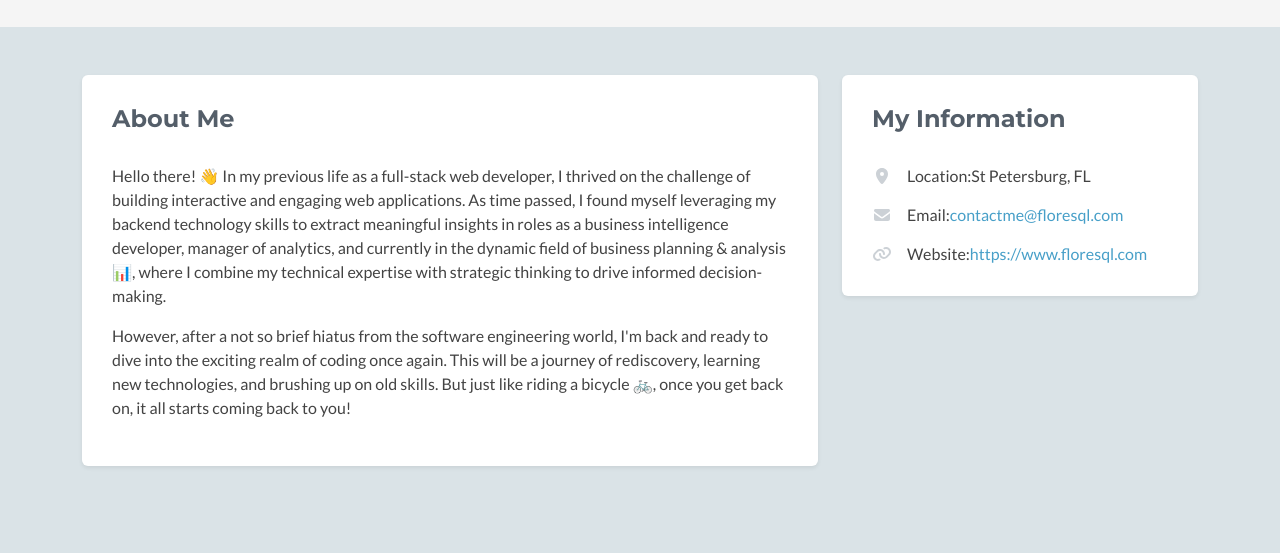
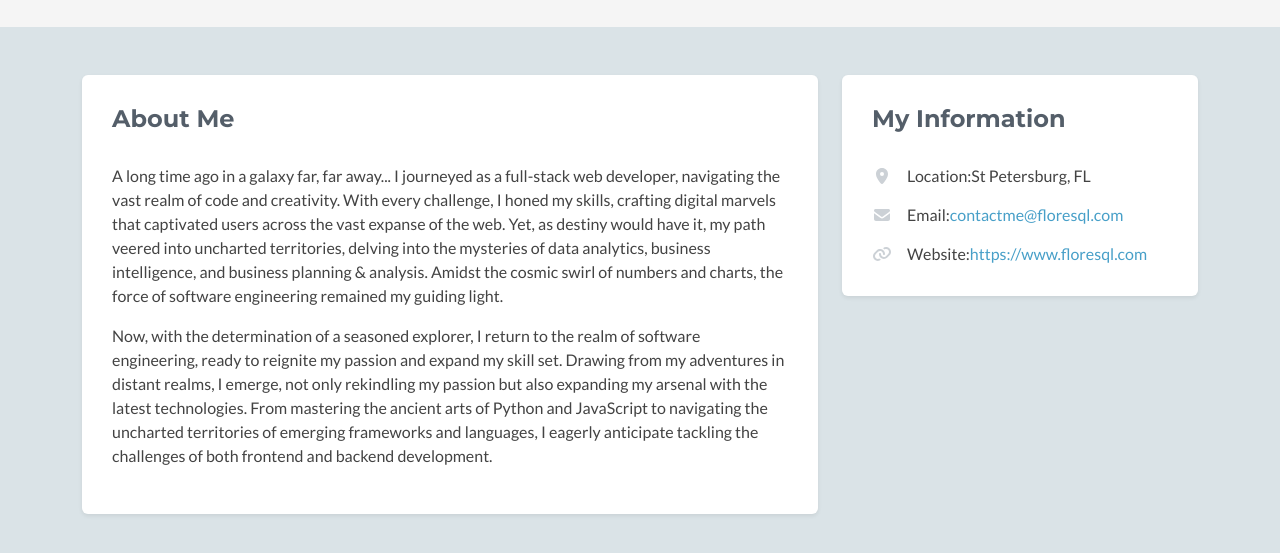
Before and after one commit to floresql/floresql.com, a plain HTML site: page index.html in a window 1280 px wide. Shown: the part 223-776 px from the top of the page. Drawn offline with nearby package versions, Linux system fonts and the light colour scheme; no server answers; a script that the page names is missing; some icons are missing.

Commit message:
Update index.html
changed the about me section.

```diff
--- a/index.html
+++ b/index.html
@@ -79,8 +79,8 @@
                     <div class="section-inner shadow-sm rounded">
                         <h2 class="heading">About Me</h2>
                         <div class="content">
-                            <p>Hello there! 👋 In my previous life as a full-stack web developer, I thrived on the challenge of building interactive and engaging web applications. As time passed, I found myself leveraging my backend technology skills to extract meaningful insights in roles as a business intelligence developer, manager of analytics, and currently in the dynamic field of business planning & analysis 📊, where I combine my technical expertise with strategic thinking to drive informed decision-making. </p>
-                            <p>However, after a not so brief hiatus from the software engineering world, I'm back and ready to dive into the exciting realm of coding once again. This will be a journey of rediscovery, learning new technologies, and brushing up on old skills. But just like riding a bicycle 🚲, once you get back on, it all starts coming back to you! </p>
+                            <p>A long time ago in a galaxy far, far away... I journeyed as a full-stack web developer, navigating the vast realm of code and creativity. With every challenge, I honed my skills, crafting digital marvels that captivated users across the vast expanse of the web. Yet, as destiny would have it, my path veered into uncharted territories, delving into the mysteries of data analytics, business intelligence, and business planning & analysis. Amidst the cosmic swirl of numbers and charts, the force of software engineering remained my guiding light. </p>
+                            <p>Now, with the determination of a seasoned explorer, I return to the realm of software engineering, ready to reignite my passion and expand my skill set. Drawing from my adventures in distant realms, I emerge, not only rekindling my passion but also expanding my arsenal with the latest technologies. From mastering the ancient arts of Python and JavaScript to navigating the uncharted territories of emerging frameworks and languages, I eagerly anticipate tackling the challenges of both frontend and backend development.</p>
                         </div>
                     </div>
                 </section>
```
